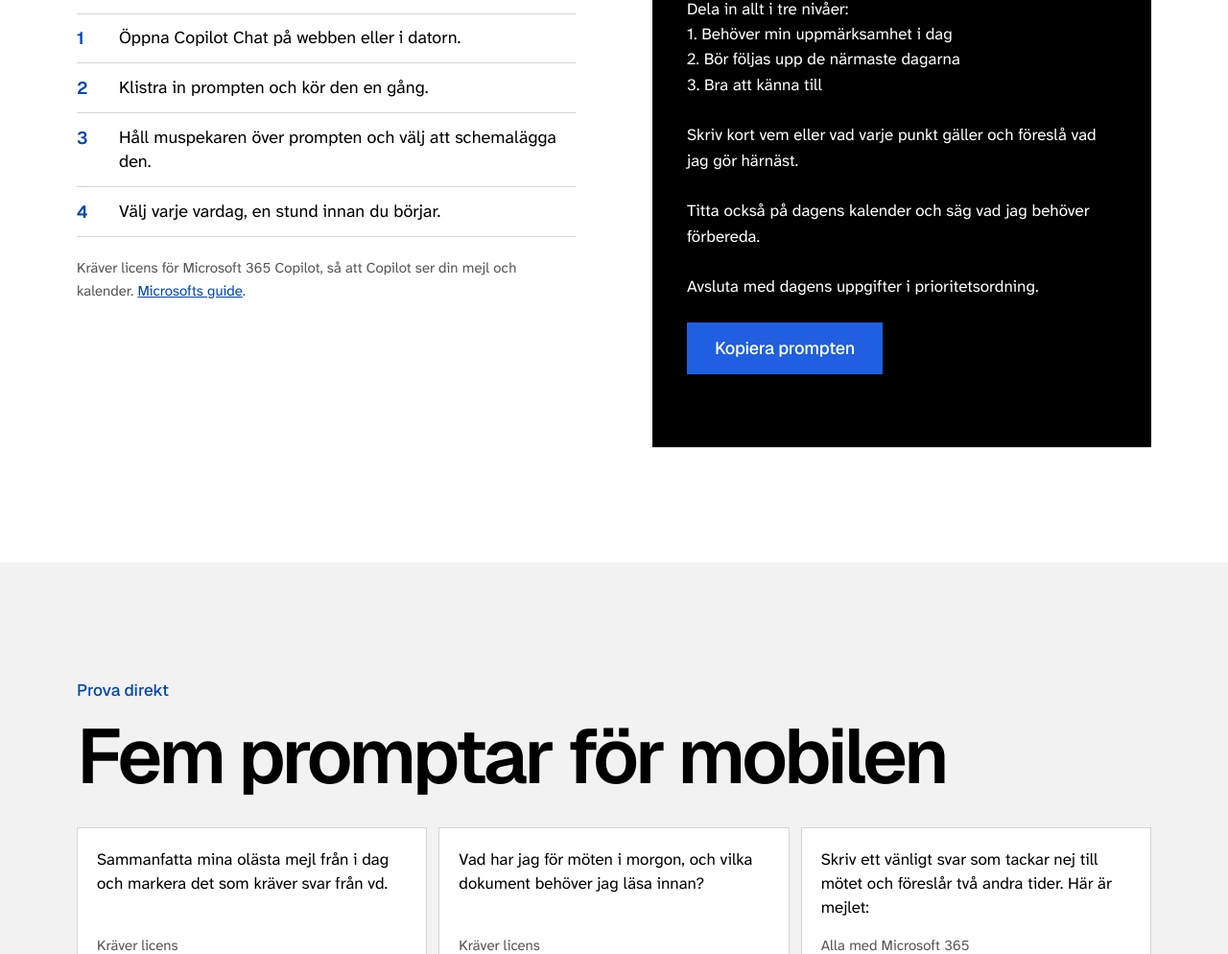
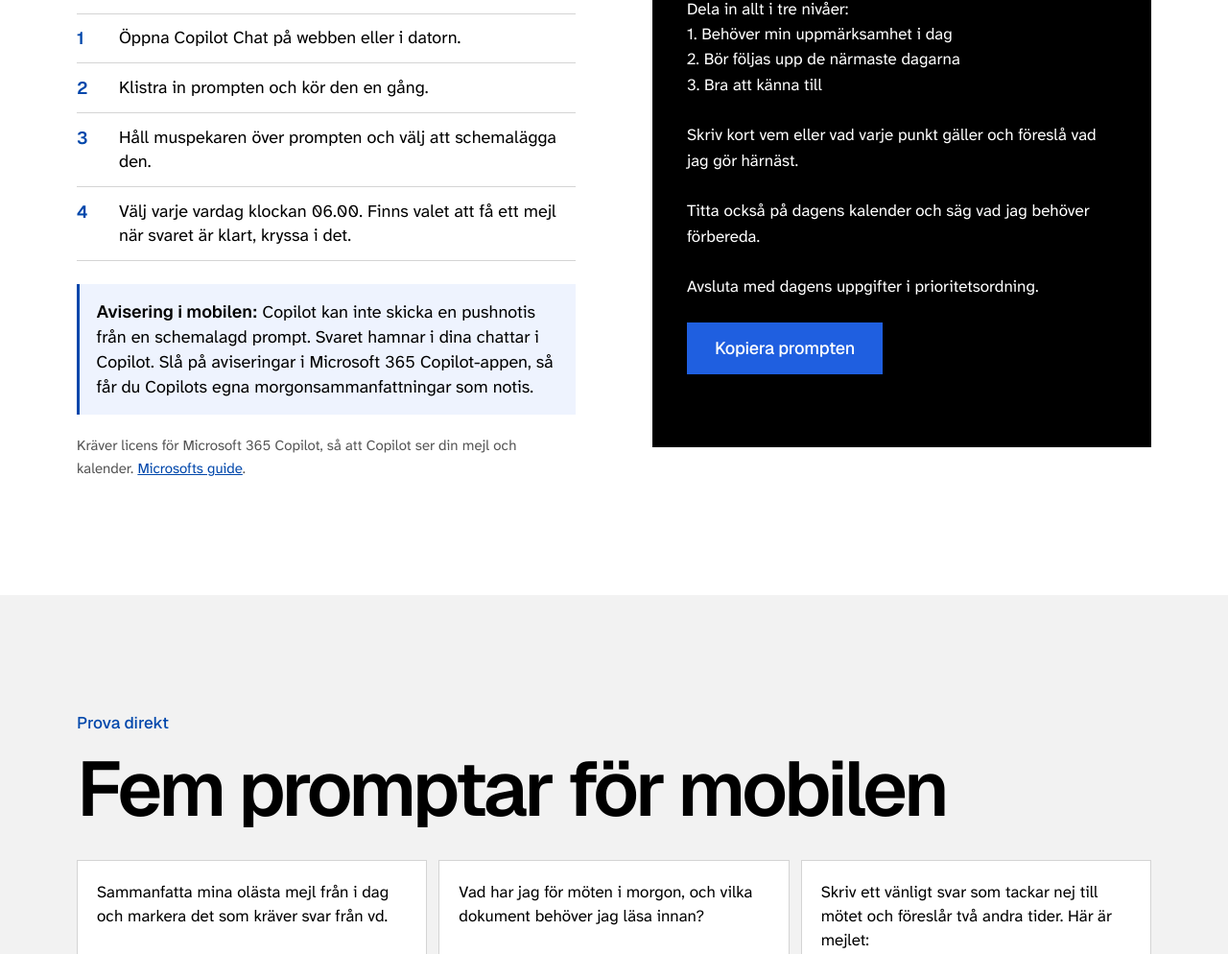
Before and after one commit to hassenyblom/hemsida, a plain HTML site: page ea/index.html in a window 1280 px wide. Shown: the part 1060-2054 px from the top of the page at 96% size. Drawn offline with Linux system fonts and the light colour scheme.

Commit message:
EA: schemalägg klockan 06.00 och förklara aviseringar
Co-Authored-By: Claude Opus 5.5 <noreply@anthropic.com>
Claude-Session: https://claude.ai/code/session_01BpDK1jhdhFu3wQPbwhC2op

```diff
--- a/assets/css/ea.css
+++ b/assets/css/ea.css
@@ -89,3 +89,6 @@ pre{margin:0;font-family:var(--body);white-space:pre-wrap;overflow-wrap:anywhere
 #boka .cta-row{align-items:flex-end}
 
 #h-morgon{font-size:clamp(2.25rem,4.6vw,3.75rem);overflow-wrap:anywhere}
+
+.ea-note{margin-top:1.5rem;padding:1rem 1.1rem;background:#EEF3FE;border-left:3px solid var(--cobalt);line-height:1.45}
+.ea-note b{font-family:var(--display);font-weight:600}
--- a/ea/index.html
+++ b/ea/index.html
@@ -67,8 +67,9 @@
         <li>Öppna Copilot Chat på webben eller i datorn.</li>
         <li>Klistra in prompten och kör den en gång.</li>
         <li>Håll muspekaren över prompten och välj att schemalägga den.</li>
-        <li>Välj varje vardag, en stund innan du börjar.</li>
+        <li>Välj varje vardag klockan 06.00. Finns valet att få ett mejl när svaret är klart, kryssa i det.</li>
       </ol>
+      <p class="ea-note"><b>Avisering i mobilen:</b> Copilot kan inte skicka en pushnotis från en schemalagd prompt. Svaret hamnar i dina chattar i Copilot. Slå på aviseringar i Microsoft 365 Copilot-appen, så får du Copilots egna morgonsammanfattningar som notis.</p>
       <p class="fine">Kräver licens för Microsoft 365 Copilot, så att Copilot ser din mejl och kalender. <a href="https://support.microsoft.com/microsoft-365-copilot/schedule-your-most-used-copilot-prompts" rel="noopener noreferrer" target="_blank">Microsofts guide</a>.</p>
     </div>
     <div class="ea-prompt">
```
